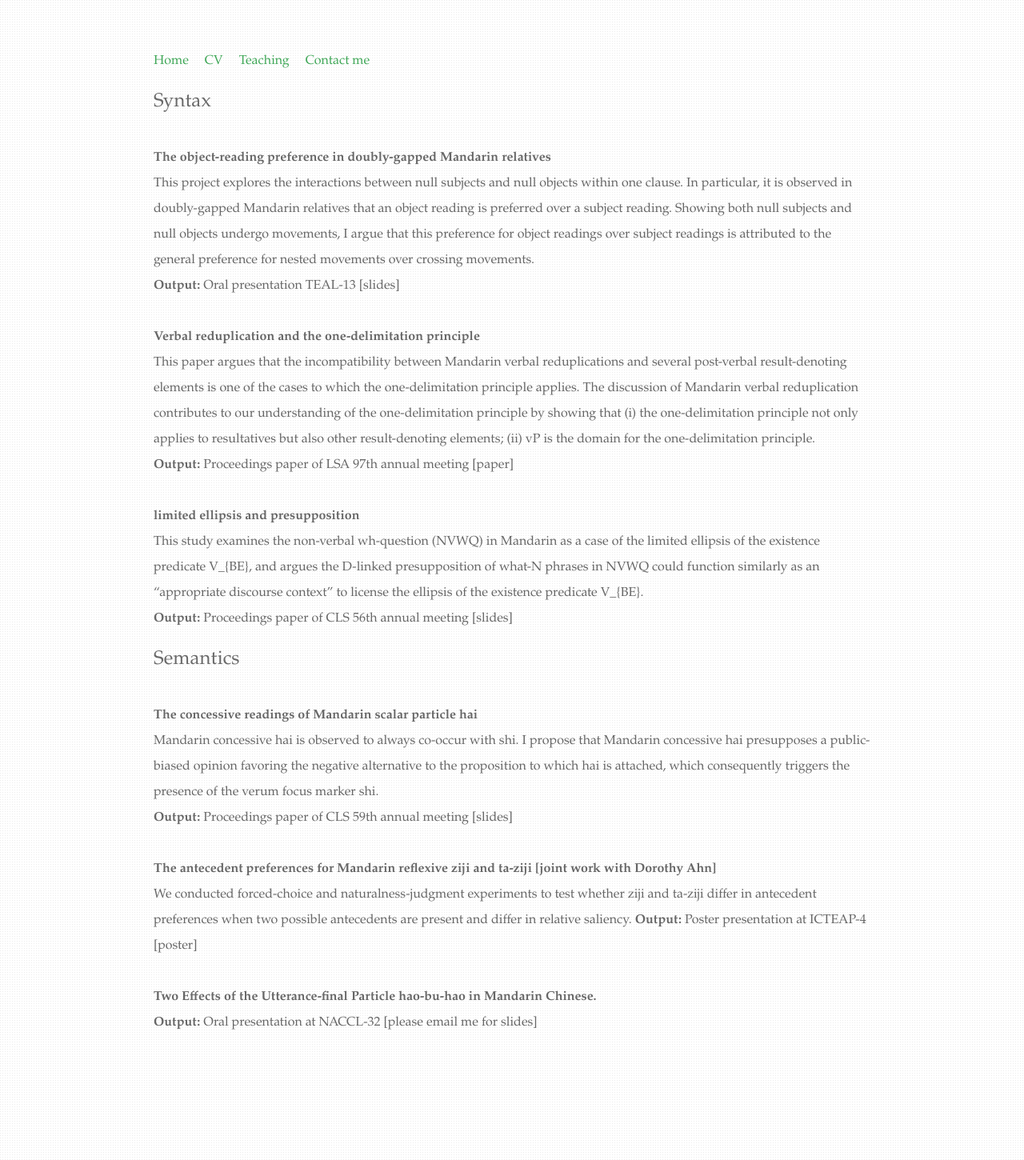
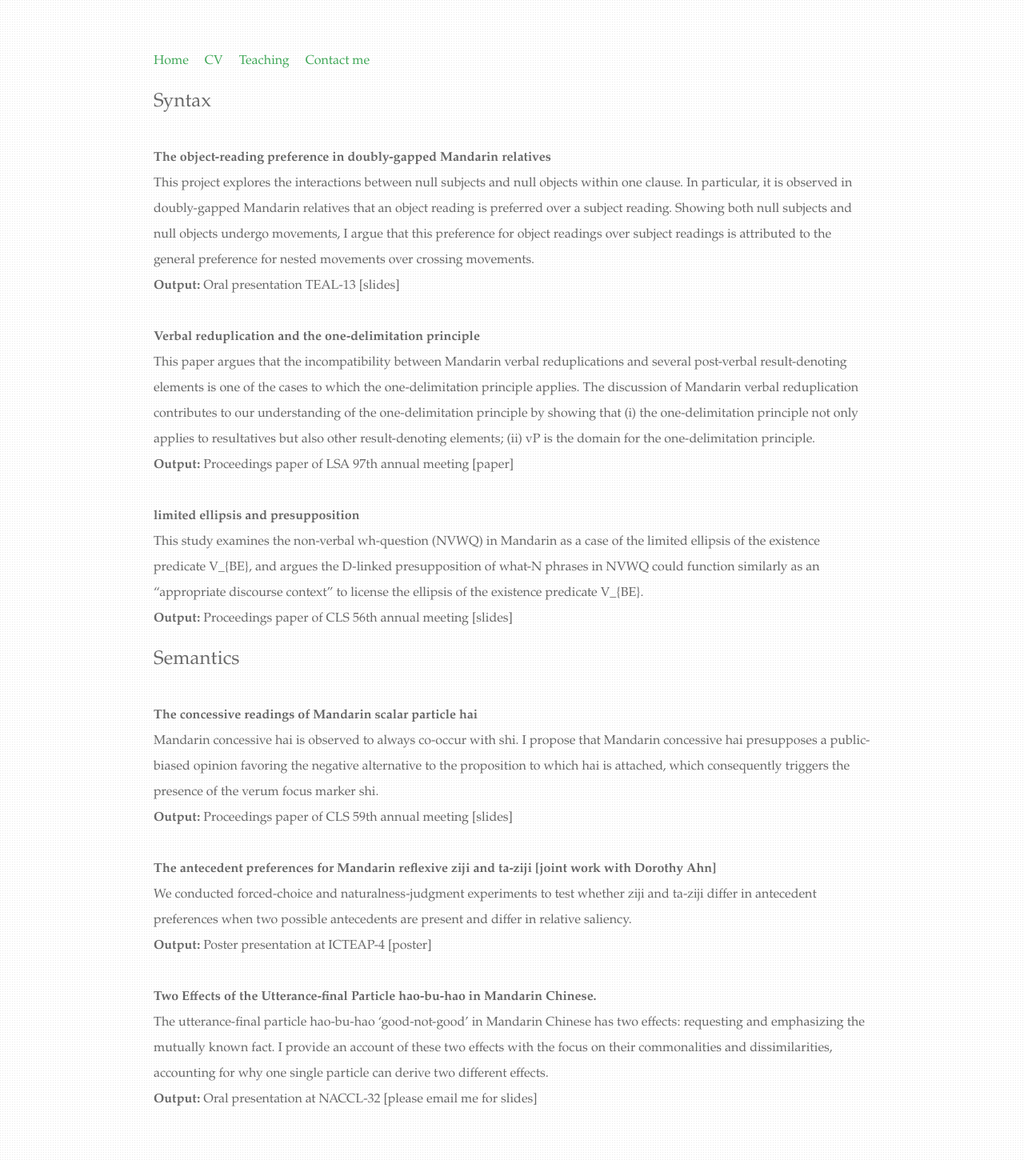
Before and after one commit to chaoyichen71/chaoyichen71.github.io, a Jekyll site: the page built from Research by topics/index.html, in a window 1280 px wide. Shown: the whole page at 80% size. Built offline with Jekyll 4.4.1, drawn with Linux system fonts in a browser that asks for light colours.

Commit message:
Update index.html

```diff
--- a/Research by topics/index.html
+++ b/Research by topics/index.html
@@ -51,12 +51,14 @@ the presence of the verum focus marker shi.<br>
 	      <br/>
 
         <b>The antecedent preferences for Mandarin reflexive ziji and ta-ziji [joint work with Dorothy Ahn] </b><br>
-	      We conducted forced-choice and naturalness-judgment experiments to test whether ziji and ta-ziji differ in antecedent preferences when two possible antecedents are present and differ in relative saliency.
+	      We conducted forced-choice and naturalness-judgment experiments to test whether ziji and ta-ziji differ in antecedent preferences when two possible antecedents are present and differ in relative saliency.<br>
 	      <b>Output:</b> Poster presentation at ICTEAP-4 [poster]<br>
 <br/>
 
 	     <b> Two Effects of the Utterance-final Particle hao-bu-hao in Mandarin Chinese.</b><br>
-
+The utterance-final particle hao-bu-hao ‘good-not-good’ in Mandarin Chinese
+has two effects: requesting and emphasizing the mutually known fact. I provide an account of these two effects with the focus on their commonalities and
+dissimilarities, accounting for why one single particle can derive two different effects.<br>
 	      <b>Output:</b> Oral presentation at NACCL-32 [please email me for slides]<br>
 	</div>
  <body>
```
